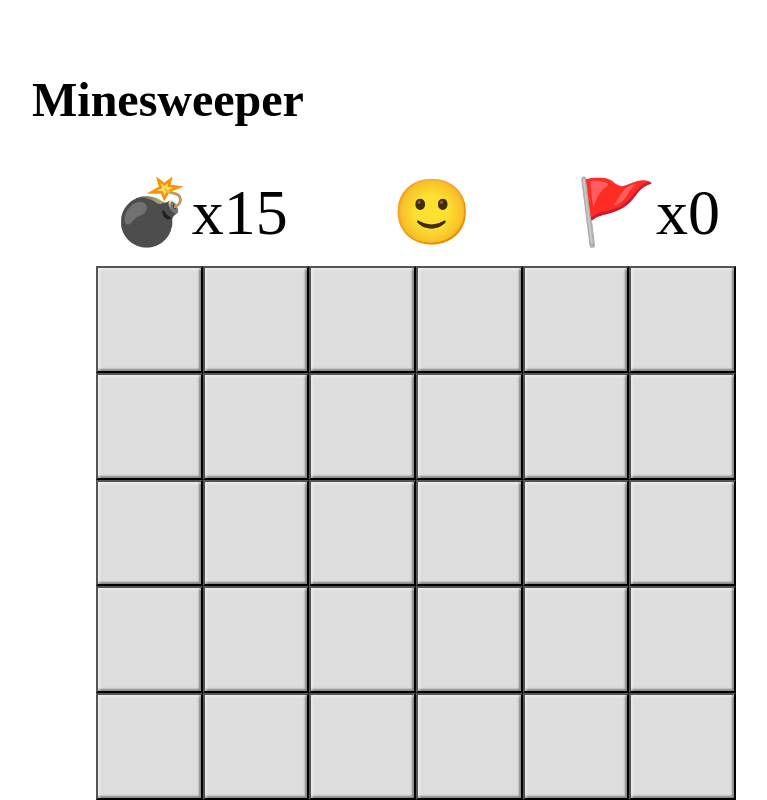
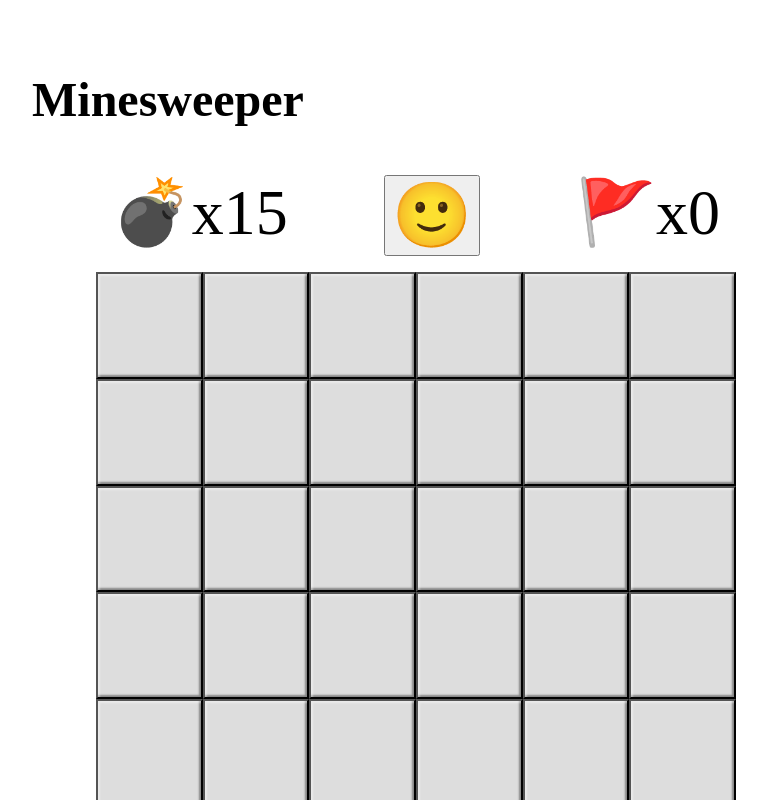
Before and after one commit to gVirtu/cypress-playground, a React app: page /#/game in a window 1280 px wide. Shown: the top 800 px of the page, without its empty margins (8-775 px from the left). Built offline with nearby package versions, Linux system fonts and the light colour scheme; the HTML template or start-up script is replaced by a standard one.

Commit message:
Add RestartGame button

```diff
--- a/src/components/Minesweeper/Board.jsx
+++ b/src/components/Minesweeper/Board.jsx
@@ -1,6 +1,7 @@
 import React, { useState, useEffect } from 'react';
 import PropTypes from 'prop-types';
 import styled from '@emotion/styled';
+import { jsx, css } from '@emotion/react';
 import useTheme from '@Hooks/useTheme';
 import { mediaLargerThan, spacing } from '@Helpers/theme';
 
@@ -24,9 +25,21 @@ const BoardHeader = styled.div`
 const BoardContent = styled.div`
 `;
 
+const HeaderFace = ({ children, ...props }) => (
+  <button
+    type="button"
+    css={css`
+      font-size: inherit;
+    `}
+    {...props}
+  >
+    {children}
+  </button>
+);
+
 const Board = (props) => {
   const {
-    gameOver, victory, flagCount, mines, children,
+    gameOver, victory, flagCount, mines, children, handleRestart,
   } = props;
   const theme = useTheme();
   const [mouseDown, setMouseDown] = useState(false);
@@ -67,9 +80,9 @@ const Board = (props) => {
           💣x
           {renderMines()}
         </div>
-        <div>
+        <HeaderFace onClick={handleRestart}>
           {renderFace()}
-        </div>
+        </HeaderFace>
         <div>
           🚩x
           {flagCount}
@@ -87,6 +100,7 @@ Board.propTypes = {
   victory: PropTypes.bool.isRequired,
   mines: PropTypes.number.isRequired,
   flagCount: PropTypes.number.isRequired,
+  handleRestart: PropTypes.func.isRequired,
 };
 
 export default Board;
--- a/src/components/Minesweeper/index.jsx
+++ b/src/components/Minesweeper/index.jsx
@@ -6,7 +6,7 @@ import CellData from './CellData';
 import Board from './Board';
 
 const Minesweeper = (props) => {
-  const { size, mines } = props;
+  const { size, mines, handleRestart } = props;
 
   const [board, setBoard] = useState([]);
   const [flagCount, setFlagCount] = useState(0);
@@ -256,6 +256,7 @@ const Minesweeper = (props) => {
       flagCount={flagCount}
       gameOver={gameOver}
       victory={victory}
+      handleRestart={handleRestart}
     >
       { renderBoard() }
       { renderGameMessage() }
@@ -266,6 +267,7 @@ const Minesweeper = (props) => {
 Minesweeper.propTypes = {
   size: PropTypes.number,
   mines: PropTypes.number,
+  handleRestart: PropTypes.func.isRequired,
 };
 
 Minesweeper.defaultProps = {
--- a/src/pages/Game/index.jsx
+++ b/src/pages/Game/index.jsx
@@ -42,6 +42,10 @@ const Game = () => {
     setGameKey(new Date().getTime());
   };
 
+  const onRestartGame = () => {
+    setGameKey(new Date().getTime());
+  };
+
   return (
     <GameDiv theme={theme}>
       <h1>Minesweeper</h1>
@@ -49,6 +53,7 @@ const Game = () => {
         key={gameKey}
         size={gameSize}
         mines={gameMines}
+        handleRestart={onRestartGame}
       />
       <GameOptions theme={theme} onSubmit={handleSubmit(onConfigureGame)}>
         <FormInput
```
